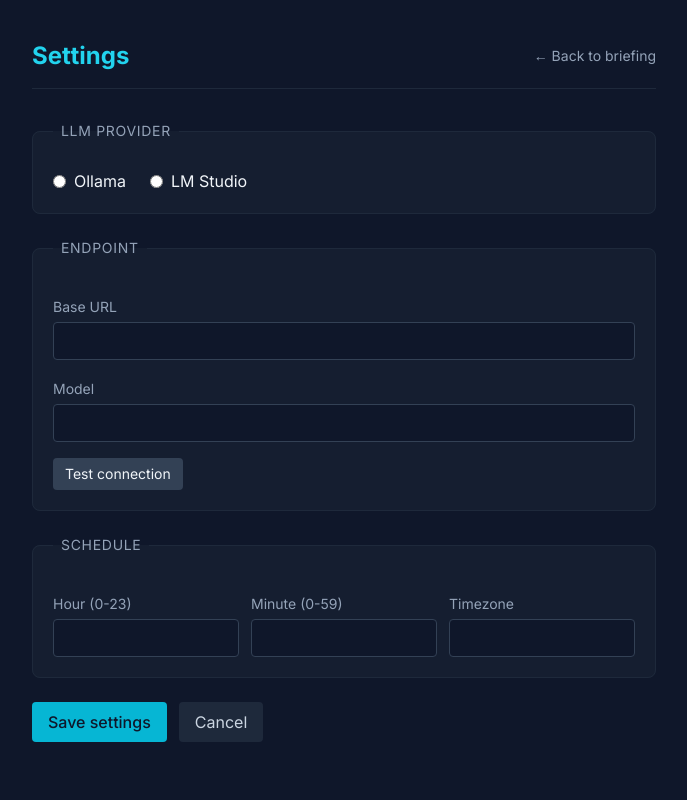
After one commit to wern44/ITSDashboard, a Flask app: template its_briefing/templates/settings.html in a window 1280 px wide. The commit adds this page. Shown: the whole page, without its empty margins (296-983 px from the left). Run offline with Flask 3, Linux system fonts and the light colour scheme; the template is opened without the code that fills it, so the values that code supplies are empty; some libraries are stand-ins or nearby versions.

Commit message:
feat(app): GET /settings page + gear link from briefing

```diff
--- a/its_briefing/app.py
+++ b/its_briefing/app.py
@@ -4,9 +4,9 @@ from __future__ import annotations
 import logging
 from pathlib import Path
 
-from flask import Flask, jsonify, render_template
+from flask import Flask, jsonify, render_template, request
 
-from its_briefing import generate, scheduler, storage
+from its_briefing import db, generate, scheduler, storage
 from its_briefing.config import load_categories, load_sources
 
 logger = logging.getLogger(__name__)
@@ -51,4 +51,15 @@ def create_app() -> Flask:
             return jsonify({"status": "error"}), 500
         return jsonify({"status": "ok", "date": briefing.date.isoformat()})
 
+    @app.route("/settings", methods=["GET"])
+    def settings_get():
+        conn = db.get_connection()
+        try:
+            db.init_schema(conn)
+            settings = db.get_settings(conn)
+        finally:
+            conn.close()
+        saved = request.args.get("saved") == "1"
+        return render_template("settings.html", settings=settings, saved=saved, error=None)
+
     return app
--- /dev/null
+++ b/its_briefing/templates/settings.html
@@ -0,0 +1,126 @@
+<!doctype html>
+<html lang="en" class="h-full">
+<head>
+  <meta charset="utf-8">
+  <meta name="viewport" content="width=device-width, initial-scale=1">
+  <title>Settings — ITS Briefing</title>
+  <script src="https://cdn.tailwindcss.com"></script>
+  <link href="https://fonts.googleapis.com/css2?family=Inter:wght@400;500;600;700&family=JetBrains+Mono:wght@400;500&display=swap" rel="stylesheet">
+  <style>
+    html, body { font-family: 'Inter', system-ui, sans-serif; }
+    .mono { font-family: 'JetBrains Mono', monospace; }
+  </style>
+</head>
+<body class="h-full bg-slate-900 text-slate-100">
+  <div class="max-w-2xl mx-auto px-6 py-10">
+    <header class="mb-8 border-b border-slate-800 pb-4 flex items-center justify-between">
+      <h1 class="text-2xl font-bold text-cyan-400">Settings</h1>
+      <a href="/" class="text-sm text-slate-400 hover:text-cyan-300">← Back to briefing</a>
+    </header>
+
+    {% if saved %}
+      <div class="mb-6 p-3 rounded bg-emerald-900/40 border border-emerald-700 text-emerald-200 text-sm">
+        Settings saved.
+      </div>
+    {% endif %}
+    {% if error %}
+      <div class="mb-6 p-3 rounded bg-red-900/40 border border-red-700 text-red-200 text-sm">
+        {{ error }}
+      </div>
+    {% endif %}
+
+    <form method="POST" action="/settings" class="space-y-6">
+      <fieldset class="rounded-lg border border-slate-800 bg-slate-800/40 p-5">
+        <legend class="px-2 text-sm uppercase tracking-wider text-slate-400">LLM Provider</legend>
+        <div class="flex gap-6 mt-2">
+          <label class="flex items-center gap-2">
+            <input type="radio" name="llm_provider" value="ollama" {% if settings.llm_provider == 'ollama' %}checked{% endif %}>
+            Ollama
+          </label>
+          <label class="flex items-center gap-2">
+            <input type="radio" name="llm_provider" value="lmstudio" {% if settings.llm_provider == 'lmstudio' %}checked{% endif %}>
+            LM Studio
+          </label>
+        </div>
+      </fieldset>
+
+      <fieldset class="rounded-lg border border-slate-800 bg-slate-800/40 p-5 space-y-4">
+        <legend class="px-2 text-sm uppercase tracking-wider text-slate-400">Endpoint</legend>
+        <label class="block">
+          <span class="text-sm text-slate-400">Base URL</span>
+          <input id="base_url" name="llm_base_url" type="text" value="{{ settings.llm_base_url }}"
+                 class="mt-1 w-full rounded bg-slate-900 border border-slate-700 p-2 mono text-sm">
+        </label>
+        <label class="block">
+          <span class="text-sm text-slate-400">Model</span>
+          <input id="model" name="llm_model" type="text" value="{{ settings.llm_model }}"
+                 class="mt-1 w-full rounded bg-slate-900 border border-slate-700 p-2 mono text-sm">
+        </label>
+        <div class="flex items-center gap-3">
+          <button type="button" id="test-conn" class="px-3 py-1.5 rounded bg-slate-700 hover:bg-slate-600 text-sm">
+            Test connection
+          </button>
+          <span id="test-result" class="text-sm"></span>
+        </div>
+      </fieldset>
+
+      <fieldset class="rounded-lg border border-slate-800 bg-slate-800/40 p-5 space-y-4">
+        <legend class="px-2 text-sm uppercase tracking-wider text-slate-400">Schedule</legend>
+        <div class="grid grid-cols-3 gap-3">
+          <label class="block">
+            <span class="text-sm text-slate-400">Hour (0-23)</span>
+            <input name="schedule_hour" type="number" min="0" max="23" value="{{ settings.schedule_hour }}"
+                   class="mt-1 w-full rounded bg-slate-900 border border-slate-700 p-2 mono text-sm">
+          </label>
+          <label class="block">
+            <span class="text-sm text-slate-400">Minute (0-59)</span>
+            <input name="schedule_minute" type="number" min="0" max="59" value="{{ settings.schedule_minute }}"
+                   class="mt-1 w-full rounded bg-slate-900 border border-slate-700 p-2 mono text-sm">
+          </label>
+          <label class="block">
+            <span class="text-sm text-slate-400">Timezone</span>
+            <input name="timezone" type="text" value="{{ settings.timezone }}"
+                   class="mt-1 w-full rounded bg-slate-900 border border-slate-700 p-2 mono text-sm">
+          </label>
+        </div>
+      </fieldset>
+
+      <div class="flex gap-3">
+        <button type="submit" class="px-4 py-2 rounded bg-cyan-500 text-slate-900 font-medium hover:bg-cyan-400">
+          Save settings
+        </button>
+        <a href="/" class="px-4 py-2 rounded bg-slate-800 hover:bg-slate-700 text-slate-300">Cancel</a>
+      </div>
+    </form>
+  </div>
+
+  <script>
+    document.getElementById('test-conn').addEventListener('click', async () => {
+      const provider = document.querySelector('input[name="llm_provider"]:checked').value;
+      const base_url = document.getElementById('base_url').value;
+      const model = document.getElementById('model').value;
+      const out = document.getElementById('test-result');
+      out.textContent = 'Testing…';
+      out.className = 'text-sm text-slate-400';
+      try {
+        const r = await fetch('/api/test-connection', {
+          method: 'POST',
+          headers: {'Content-Type': 'application/json'},
+          body: JSON.stringify({provider, base_url, model}),
+        });
+        const j = await r.json();
+        if (j.ok) {
+          out.textContent = `✓ ok (${j.models.length} models, ${j.latency_ms} ms)`;
+          out.className = 'text-sm text-emerald-300';
+        } else {
+          out.textContent = `✗ ${j.error}`;
+          out.className = 'text-sm text-red-300';
+        }
+      } catch (e) {
+        out.textContent = `✗ ${e}`;
+        out.className = 'text-sm text-red-300';
+      }
+    });
+  </script>
+</body>
+</html>
```
Also changed, not shown: its_briefing/templates/briefing.html (+8 -5 lines), tests/test_app.py (added, +53 -0 lines).
